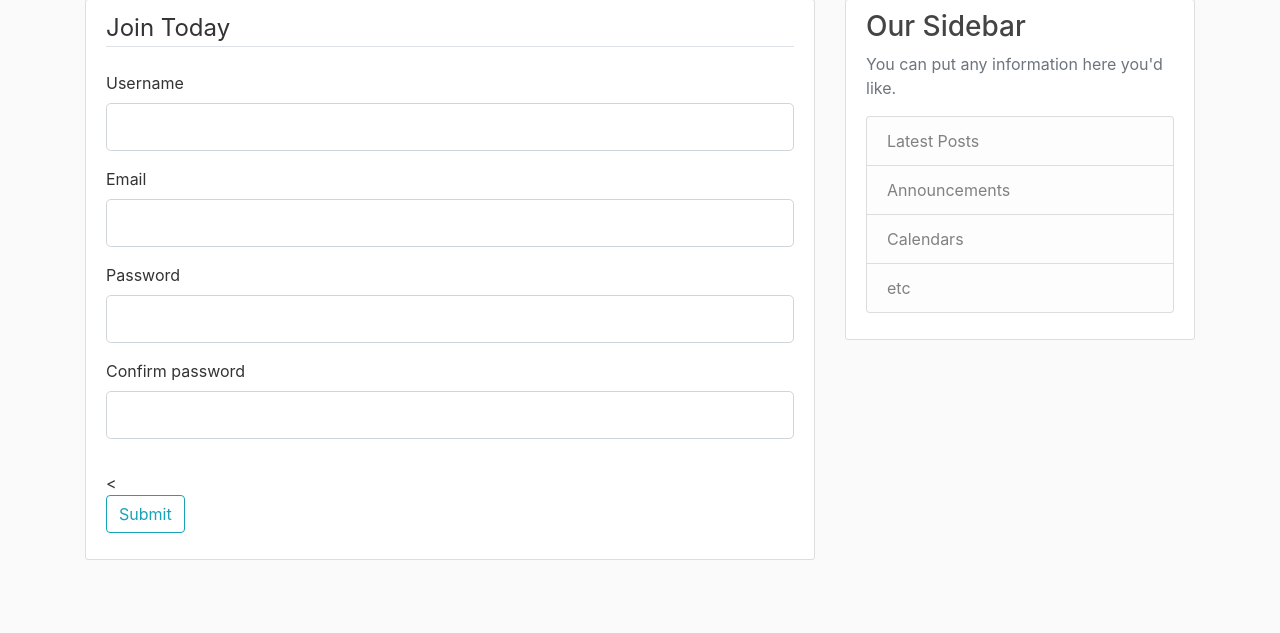
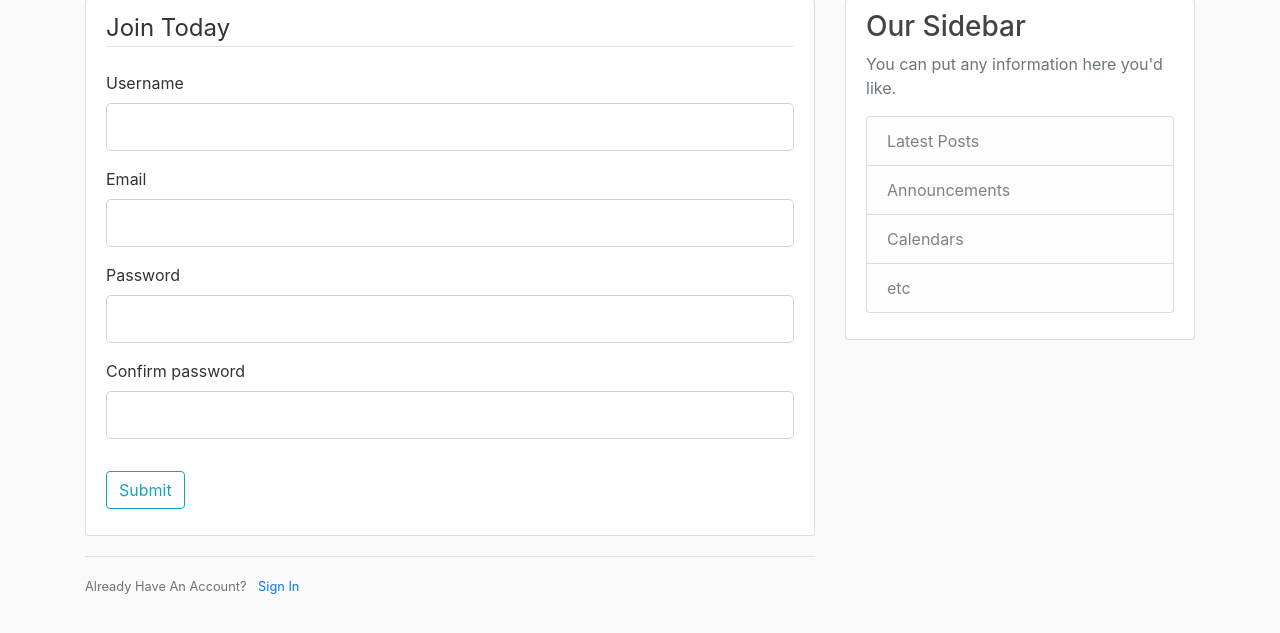
Before and after one commit to alect47/flask-blog, a Flask app: template templates/register.html in a window 1280 px wide. Shown: the part 81-714 px from the top of the page. Run offline with Flask 2, Linux system fonts and the light colour scheme; the template is opened without the code that fills it: most values are stand-ins (such as "Sample title", 1, 10 or a date in 2020); form fields are guessed from the names that the template uses; parts of the project's set-up code (start-up, migrations or seed data) failed here and were passed over; some libraries are stand-ins or nearby versions.

Commit message:
Add button on regsiter template for exisiting acct

```diff
--- a/templates/register.html
+++ b/templates/register.html
@@ -22,9 +22,14 @@
               {{ form.confirm_password(class="form-control form-control-lg") }}
             </div>
         </fieldset>
-        <<div class="form-group">
+        <div class="form-group">
             {{ form.submit(class="btn btn-outline-info") }}
         </div>
     </form>
   </div>
+  <div class="border-top pt-3">
+      <small class="text-muted">
+          Already Have An Account? <a class="ml-2" href="{{ url_for('login') }}">Sign In</a>
+      </small>
+  </div>
 {% endblock %}
```
